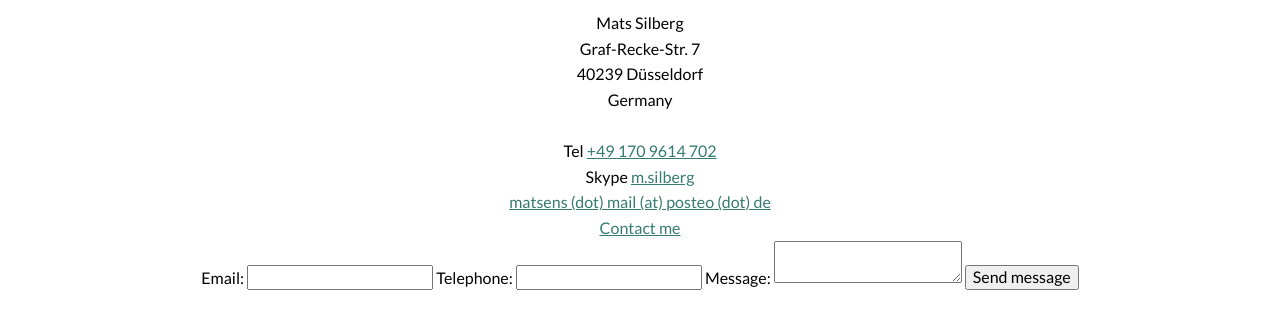
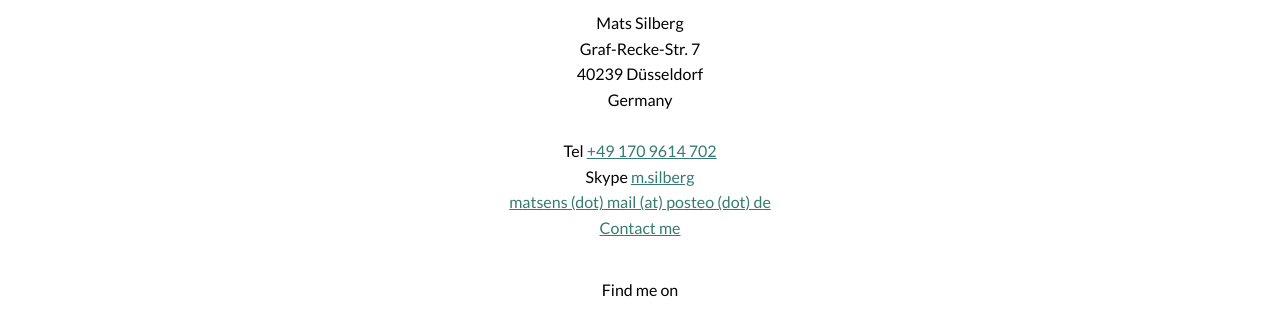
Before and after one commit to mats-js/portfolio-website, a plain HTML site: page contact.html in a window 1280 px wide. Shown: the part 178-490 px from the top of the page. Drawn offline with nearby package versions, Linux system fonts and the light colour scheme.

Commit message:
Removed contact form from contact page

```diff
--- a/contact.html
+++ b/contact.html
@@ -42,18 +42,6 @@
                 <a href="mailto:matsens.mail@posteo.de">matsens (dot) mail (at) posteo (dot) de</a><br>
                 <a href="mailto:matsens.mail@posteo.de">Contact me</a>
             </div>
-            <form action="" method="post" id="contact-form">
-                <label class="standard-label" for="contact-email">Email: </label>
-                <input type="email" id="contact-email" required />
-
-                <label class="standard-label" for="contact-phone">Telephone: </label>
-                <!-- No form validation for phone number format included given differences in e.g. US and EU formats -->
-                <input type="tel" id="contact-phone" required />
-
-                <label class="standard-label" for="contact-message">Message: </label>
-                <textarea required maxlength="240" id="contact-message"></textarea>
-                <input type="submit" value="Send message" />
-            </form>
         </div>
         <footer class="page-footer">
             <p>Find me on</p>
```
